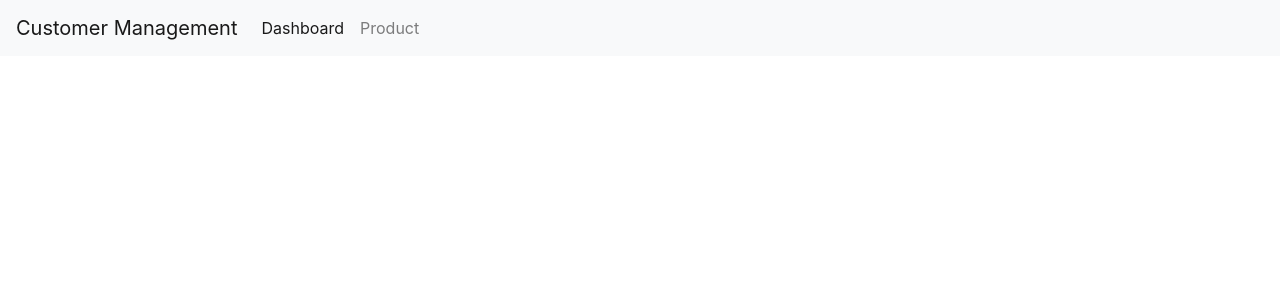
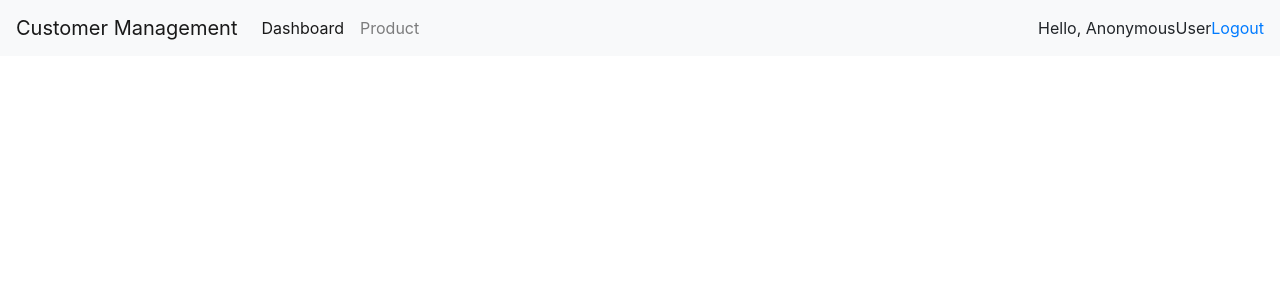
Before and after one commit to Akshay-cita/Customer-Management-Web-Application, a Django app: page /cmr in a window 1280 px wide. Shown: the top 300 px of the page. Run offline with Django 3.2, Linux system fonts and the light colour scheme; some libraries are stand-ins or nearby versions.

Commit message:
Included user name , logout after user login

```diff
--- a/for_study_app1/templates/navbar.html
+++ b/for_study_app1/templates/navbar.html
@@ -13,4 +13,7 @@
   </li>
 </ul>
 </div>
+<span>Hello,  {{request.user}}</span>
+
+<span><a href="{%url 'logout'%}">Logout</a></span>
 </nav>
```
